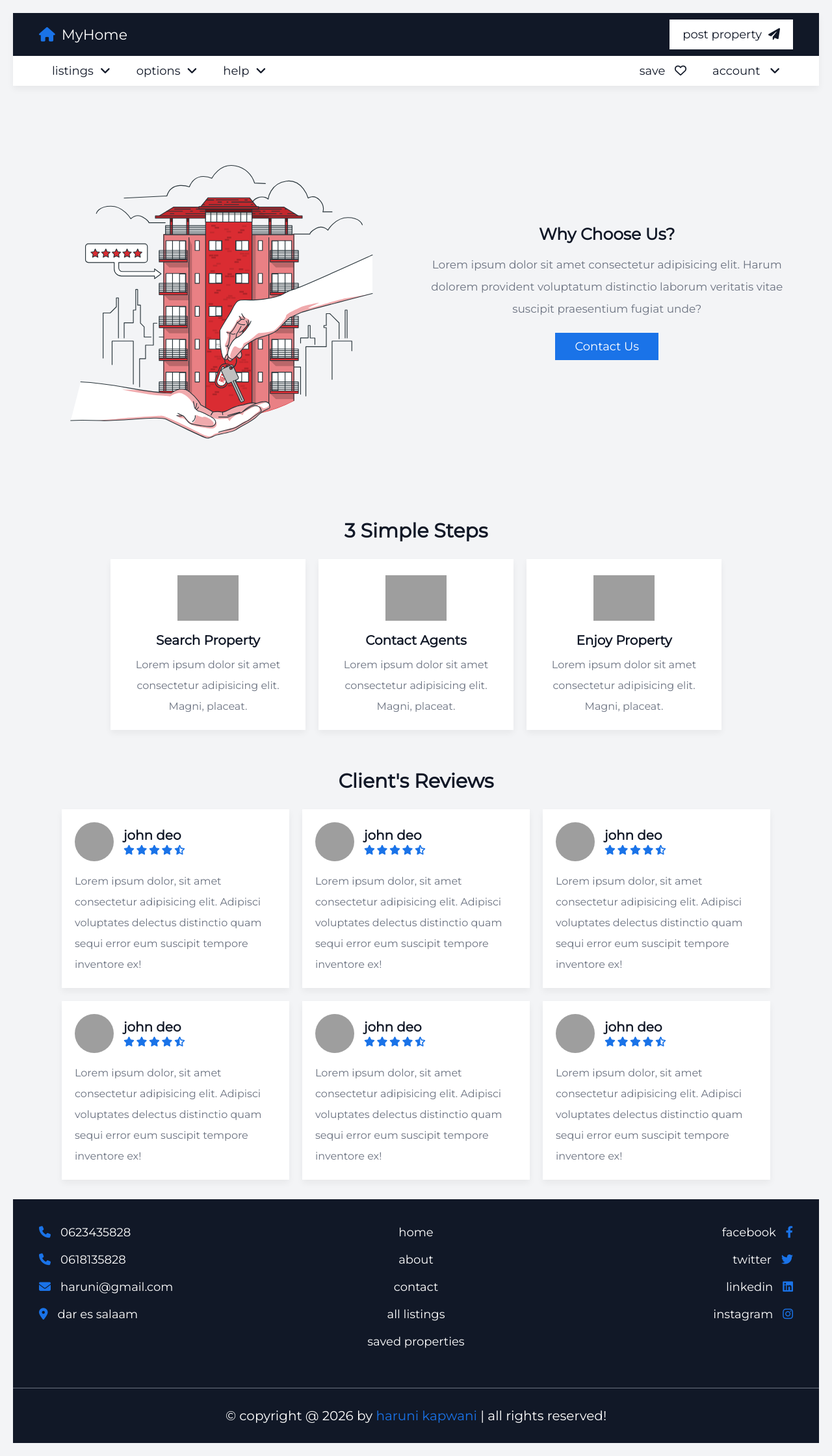
After one commit to khalifasiwema18-bot/realestate_site, a PHP site: page /about.php in a window 1280 px wide. The commit adds this page. Shown: the whole page at 65% size. Run offline with PHP 8.4, Linux system fonts and the light colour scheme; grey boxes are pictures that could not be loaded.

Commit message:
Add files via upload

```diff
--- /dev/null
+++ b/about.php
@@ -0,0 +1,214 @@
+<?php
+
+include 'components/connect.php';
+
+if(isset($_COOKIE['user_id'])){
+   $user_id = $_COOKIE['user_id'];
+}else{
+   $user_id = '';
+}
+
+?>
+
+<!DOCTYPE html>
+<html lang="en">
+<head>
+   <meta charset="UTF-8">
+   <meta http-equiv="X-UA-Compatible" content="IE=edge">
+   <meta name="viewport" content="width=device-width, initial-scale=1.0">
+   <title>About Us</title>
+
+   <!-- font awesome cdn link  -->
+   <link rel="stylesheet" href="https://cdnjs.cloudflare.com/ajax/libs/font-awesome/6.2.0/css/all.min.css">
+
+   <!-- custom css file link  -->
+   <link rel="stylesheet" href="css/style.css">
+
+</head>
+<body>
+
+<?php include 'components/user_header.php'; ?>
+
+<!-- about section starts  -->
+
+<section class="about">
+
+   <div class="row">
+      <div class="image">
+         <img src="images/about-img.svg" alt="">
+      </div>
+      <div class="content">
+         <h3>why choose us?</h3>
+         <p>Lorem ipsum dolor sit amet consectetur adipisicing elit. Harum dolorem provident voluptatum distinctio laborum veritatis vitae suscipit praesentium fugiat unde?</p>
+         <a href="contact.html" class="inline-btn">contact us</a>
+      </div>
+   </div>
+
+</section>
+
+<!-- about section ends -->
+
+<!-- steps section starts  -->
+
+<section class="steps">
+
+   <h1 class="heading">3 simple steps</h1>
+
+   <div class="box-container">
+
+      <div class="box">
+         <img src="images/step-1.png" alt="">
+         <h3>search property</h3>
+         <p>Lorem ipsum dolor sit amet consectetur adipisicing elit. Magni, placeat.</p>
+      </div>
+
+      <div class="box">
+         <img src="images/step-2.png" alt="">
+         <h3>contact agents</h3>
+         <p>Lorem ipsum dolor sit amet consectetur adipisicing elit. Magni, placeat.</p>
+      </div>
+
+      <div class="box">
+         <img src="images/step-3.png" alt="">
+         <h3>enjoy property</h3>
+         <p>Lorem ipsum dolor sit amet consectetur adipisicing elit. Magni, placeat.</p>
+      </div>
+
+   </div>
+
+</section>
+
+<!-- steps section ends -->
+
+<!-- review section starts  -->
+
+<section class="reviews">
+
+   <h1 class="heading">client's reviews</h1>
+
+   <div class="box-container">
+
+      <div class="box">
+         <div class="user">
+            <img src="images/pic-1.png" alt="">
+            <div>
+               <h3>john deo</h3>
+               <div class="stars">
+                  <i class="fas fa-star"></i>
+                  <i class="fas fa-star"></i>
+                  <i class="fas fa-star"></i>
+                  <i class="fas fa-star"></i>
+                  <i class="fas fa-star-half-alt"></i>
+               </div>
+            </div>
+         </div>
+         <p>Lorem ipsum dolor, sit amet consectetur adipisicing elit. Adipisci voluptates delectus distinctio quam sequi error eum suscipit tempore inventore ex!</p>
+      </div>
+
+      <div class="box">
+         <div class="user">
+            <img src="images/pic-2.png" alt="">
+            <div>
+               <h3>john deo</h3>
+               <div class="stars">
+                  <i class="fas fa-star"></i>
+                  <i class="fas fa-star"></i>
+                  <i class="fas fa-star"></i>
+                  <i class="fas fa-star"></i>
+                  <i class="fas fa-star-half-alt"></i>
+               </div>
+            </div>
+         </div>
+         <p>Lorem ipsum dolor, sit amet consectetur adipisicing elit. Adipisci voluptates delectus distinctio quam sequi error eum suscipit tempore inventore ex!</p>
+      </div>
+
+      <div class="box">
+         <div class="user">
+            <img src="images/pic-3.png" alt="">
+            <div>
+               <h3>john deo</h3>
+               <div class="stars">
+                  <i class="fas fa-star"></i>
+                  <i class="fas fa-star"></i>
+                  <i class="fas fa-star"></i>
+                  <i class="fas fa-star"></i>
+                  <i class="fas fa-star-half-alt"></i>
+               </div>
+            </div>
+         </div>
+         <p>Lorem ipsum dolor, sit amet consectetur adipisicing elit. Adipisci voluptates delectus distinctio quam sequi error eum suscipit tempore inventore ex!</p>
+      </div>
+
+      <div class="box">
+         <div class="user">
+            <img src="images/pic-4.png" alt="">
+            <div>
+               <h3>john deo</h3>
+               <div class="stars">
+                  <i class="fas fa-star"></i>
+                  <i class="fas fa-star"></i>
+                  <i class="fas fa-star"></i>
+                  <i class="fas fa-star"></i>
+                  <i class="fas fa-star-half-alt"></i>
+               </div>
+            </div>
+         </div>
+         <p>Lorem ipsum dolor, sit amet consectetur adipisicing elit. Adipisci voluptates delectus distinctio quam sequi error eum suscipit tempore inventore ex!</p>
+      </div>
+
+      <div class="box">
+         <div class="user">
+            <img src="images/pic-5.png" alt="">
+            <div>
+               <h3>john deo</h3>
+               <div class="stars">
+                  <i class="fas fa-star"></i>
+                  <i class="fas fa-star"></i>
+                  <i class="fas fa-star"></i>
+                  <i class="fas fa-star"></i>
+                  <i class="fas fa-star-half-alt"></i>
+               </div>
+            </div>
+         </div>
+         <p>Lorem ipsum dolor, sit amet consectetur adipisicing elit. Adipisci voluptates delectus distinctio quam sequi error eum suscipit tempore inventore ex!</p>
+      </div>
+
+      <div class="box">
+         <div class="user">
+            <img src="images/pic-6.png" alt="">
+            <div>
+               <h3>john deo</h3>
+               <div class="stars">
+                  <i class="fas fa-star"></i>
+                  <i class="fas fa-star"></i>
+                  <i class="fas fa-star"></i>
+                  <i class="fas fa-star"></i>
+                  <i class="fas fa-star-half-alt"></i>
+               </div>
+            </div>
+         </div>
+         <p>Lorem ipsum dolor, sit amet consectetur adipisicing elit. Adipisci voluptates delectus distinctio quam sequi error eum suscipit tempore inventore ex!</p>
+      </div>
+
+   </div>
+
+</section>
+
+<!-- review section ends -->
+
+
+
+
+
+
+
+
+
+
+<?php include 'components/footer.php'; ?>
+
+<!-- custom js file link  -->
+<script src="js/script.js"></script>
+
+</body>
+</html>
```
Also changed, not shown: dashboard.php (+45 -42 lines).
